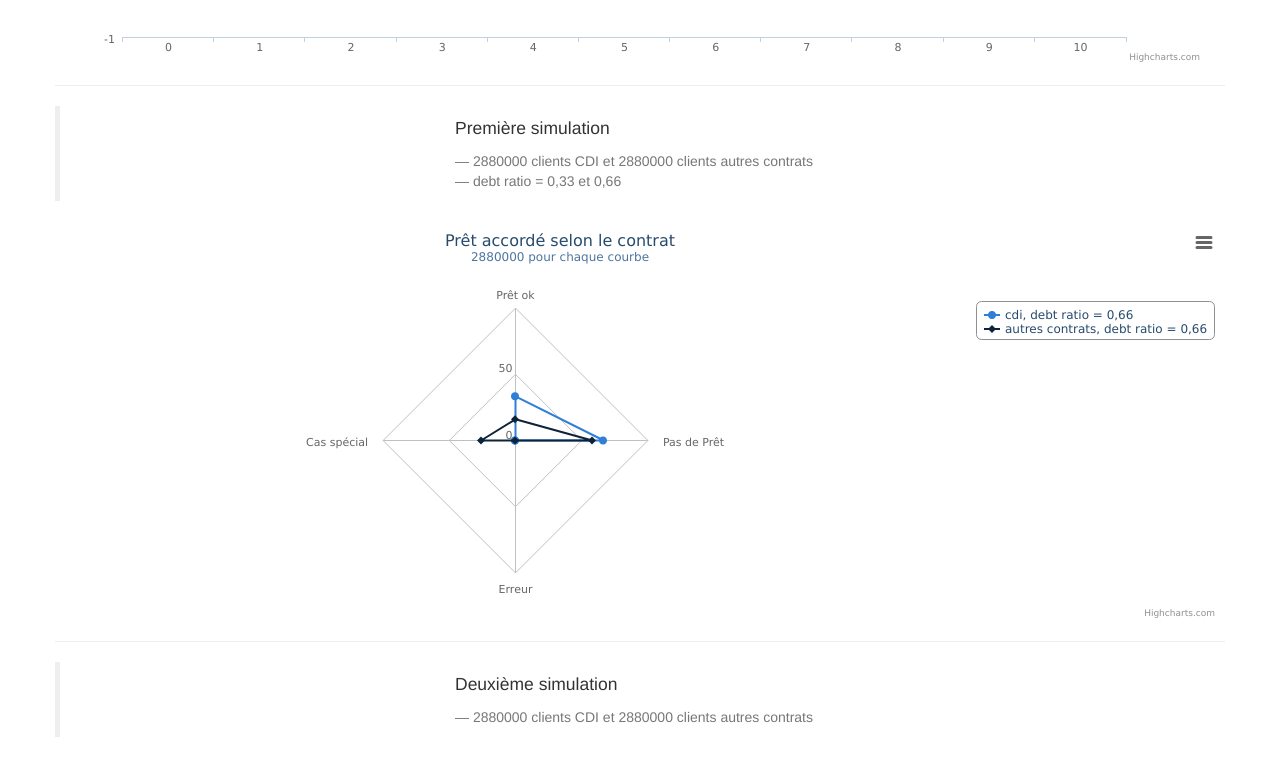
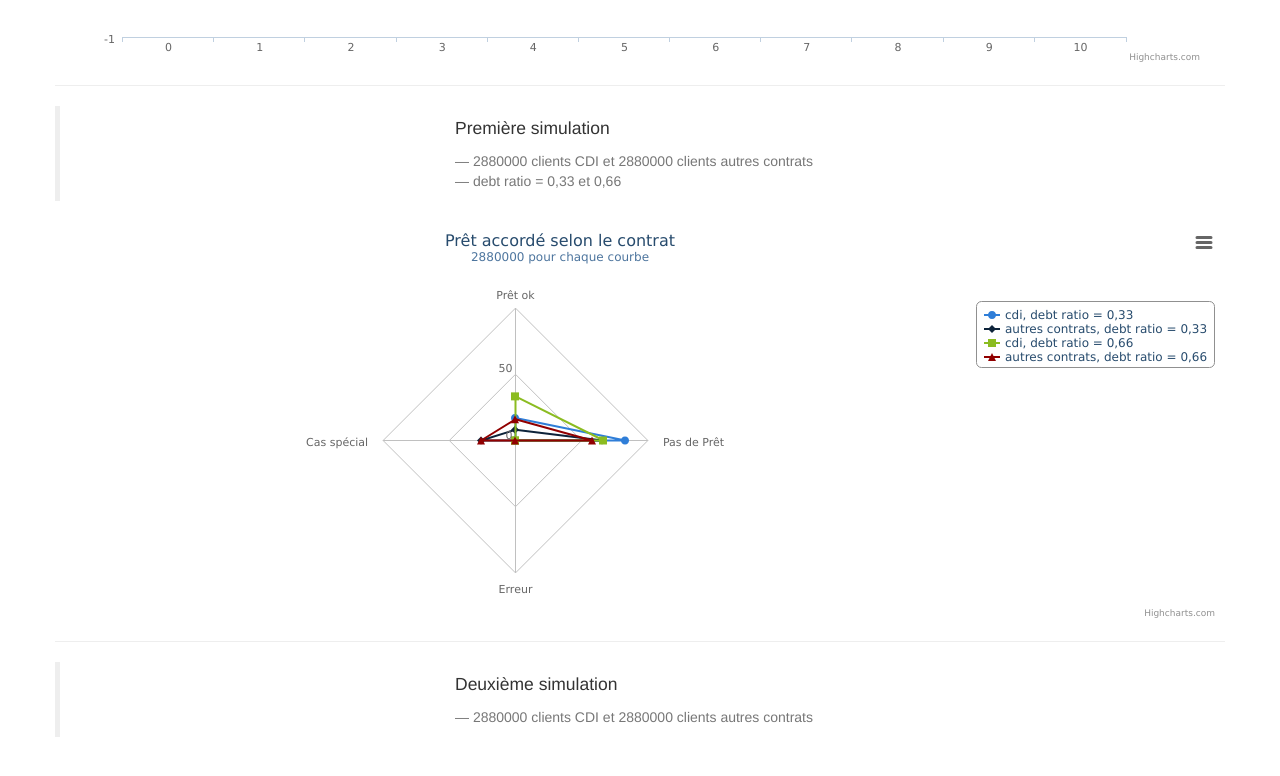
Before and after one commit to alexandremagne/ProjetM2, a website: page Simulation/page_test.html in a window 1280 px wide. Shown: the part 472-1248 px from the top of the page. Drawn offline with Linux system fonts and the light colour scheme.

Commit message:
corrct err

```diff
--- a/Simulation/page_test.html
+++ b/Simulation/page_test.html
@@ -180,7 +180,7 @@
             name: 'autres contrats, debt ratio = 0,33',
             data: [8.146, 65.8125, 0, 26],
             pointPlacement: 'on'
-        }],series: [{
+        },{
             name: 'cdi, debt ratio = 0,66',
             data: [33.33, 66.67, 0, 0],
             pointPlacement: 'on'
```
